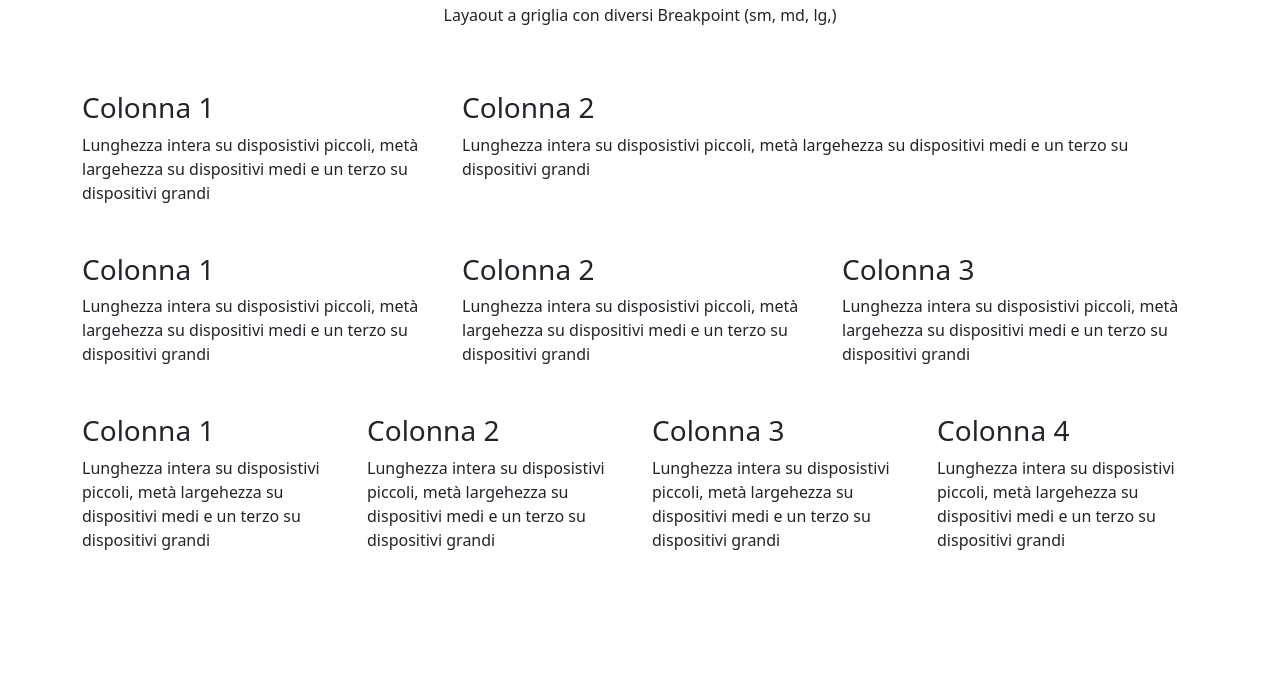
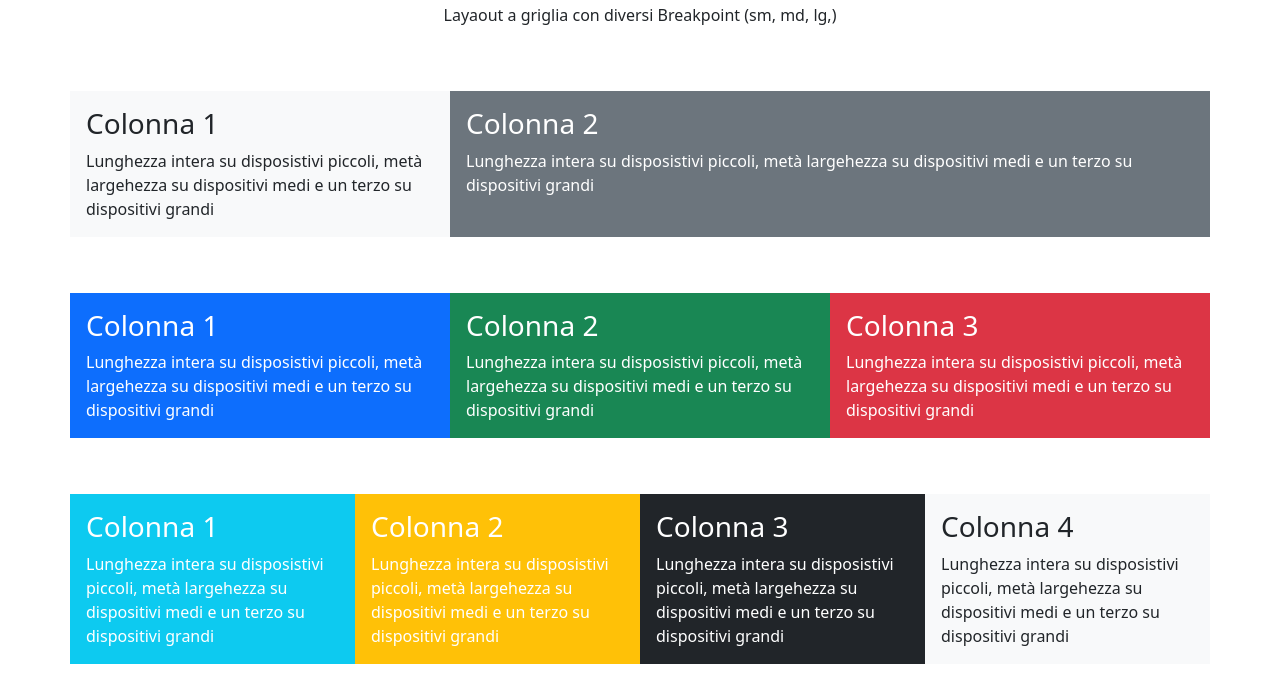
Before and after one commit to Fabio-Bianco/htmlcss-bootstrap-layout, a plain HTML site: page index.html in a window 1280 px wide. Shown: the part 101-800 px from the top of the page. Drawn offline with nearby package versions, Linux system fonts and the light colour scheme.

Commit message:
add: background color

```diff
--- a/index.html
+++ b/index.html
@@ -23,15 +23,15 @@
 
     <div class="container ">
         <div class="row">
-          <div class="col-12 col-md-6 col-lg-4">
-            <article class=".bg-secondary.bg-gradient">
+          <div class=" col-12 col-md-6 col-lg-4 p-3 mb-2 bg-light text-dark">
+            <article">
              <h3>Colonna 1</h3>
             Lunghezza intera su disposistivi piccoli, metà largehezza
             su dispositivi medi e un terzo su dispositivi grandi
             </article>
 
           </div>
-          <div class="col col-sm-pt-5">
+          <div class="col p-3 mb-2 bg-secondary text-white col-sm-pt-5">
             <article>
             <h3>Colonna 2</h3>
             Lunghezza intera su disposistivi piccoli, metà largehezza
@@ -44,21 +44,21 @@
 
     <div class="container py-5">
         <div class="row">
-          <div class="col col-md-4 col-lg-4">
+          <div class="col p-3 mb-2 bg-primary text-white col-md-4 col-lg-4">
             <article>
                 <h3>Colonna 1</h3>
                 Lunghezza intera su disposistivi piccoli, metà largehezza
                 su dispositivi medi e un terzo su dispositivi grandi
                 </article>
           </div>
-          <div class="col col-md-4 col-lg-4">
+          <div class="col p-3 mb-2 bg-success text-white col-md-4 col-lg-4">
             <article>
                 <h3>Colonna 2</h3>
                 Lunghezza intera su disposistivi piccoli, metà largehezza
                 su dispositivi medi e un terzo su dispositivi grandi
                 </article>
           </div>
-          <div class="col-sm-12 col-md-4 col-lg-4">
+          <div class="col p-3 mb-2 bg-danger text-white -sm-12 col-md-4 col-lg-4">
             <article>
                 <h3>Colonna 3</h3>
                 Lunghezza intera su disposistivi piccoli, metà largehezza
@@ -71,27 +71,27 @@
 
       <div class="container">
         <div class="row row-cols-2">
-          <div class="col-sm-6 col-md-3 col-lg-3">
+          <div class="col-sm-6 col-md-3 col-lg-3 p-3 mb-2 bg-info text-white">
             <article>
                 <h3>Colonna 1</h3>
                 Lunghezza intera su disposistivi piccoli, metà largehezza
                 su dispositivi medi e un terzo su dispositivi grandi
                 </article>
           </div>
-          <div class="col-sm-6 col-md-3 col-lg-3">
+          <div class="col-sm-6 col-md-3 col-lg-3 p-3 mb-2 bg-warning text-white">
                 <h3>Colonna 2</h3>
                 Lunghezza intera su disposistivi piccoli, metà largehezza
                 su dispositivi medi e un terzo su dispositivi grandi
                 </article>
           </div>
-          <div class="col-sm-6 col-md-3 col-lg-3">
+          <div class="col-sm-6 col-md-3 col-lg-3 p-3 mb-2 bg-dark text-white">
             <article>
                 <h3>Colonna 3</h3>
                 Lunghezza intera su disposistivi piccoli, metà largehezza
                 su dispositivi medi e un terzo su dispositivi grandi
                 </article>
           </div>
-          <div class="col-sm-6 col-md-3 col-lg-3">
+          <div class="col-sm-6 col-md-3 col-lg-3 p-3 mb-2 bg-light text-dark">
             <article>
                 <h3>Colonna 4</h3>
                 Lunghezza intera su disposistivi piccoli, metà largehezza
@@ -101,10 +101,6 @@
         </div>
       </div>
 
-
-
-
-
     <!-- Bootstrap jv -->
     <!-- <script src="https://cdn.jsdelivr.net/npm/bootstrap@5.3.3/dist/js/bootstrap.bundle.min.js"
     integrity="sha384-YvpcrYf0tY3lHB60NNkmXc5s9fDVZLESaAA55NDzOxhy9GkcIdslK1eN7N6jIeHz" crossorigin="anonymous"></script> -->
```
